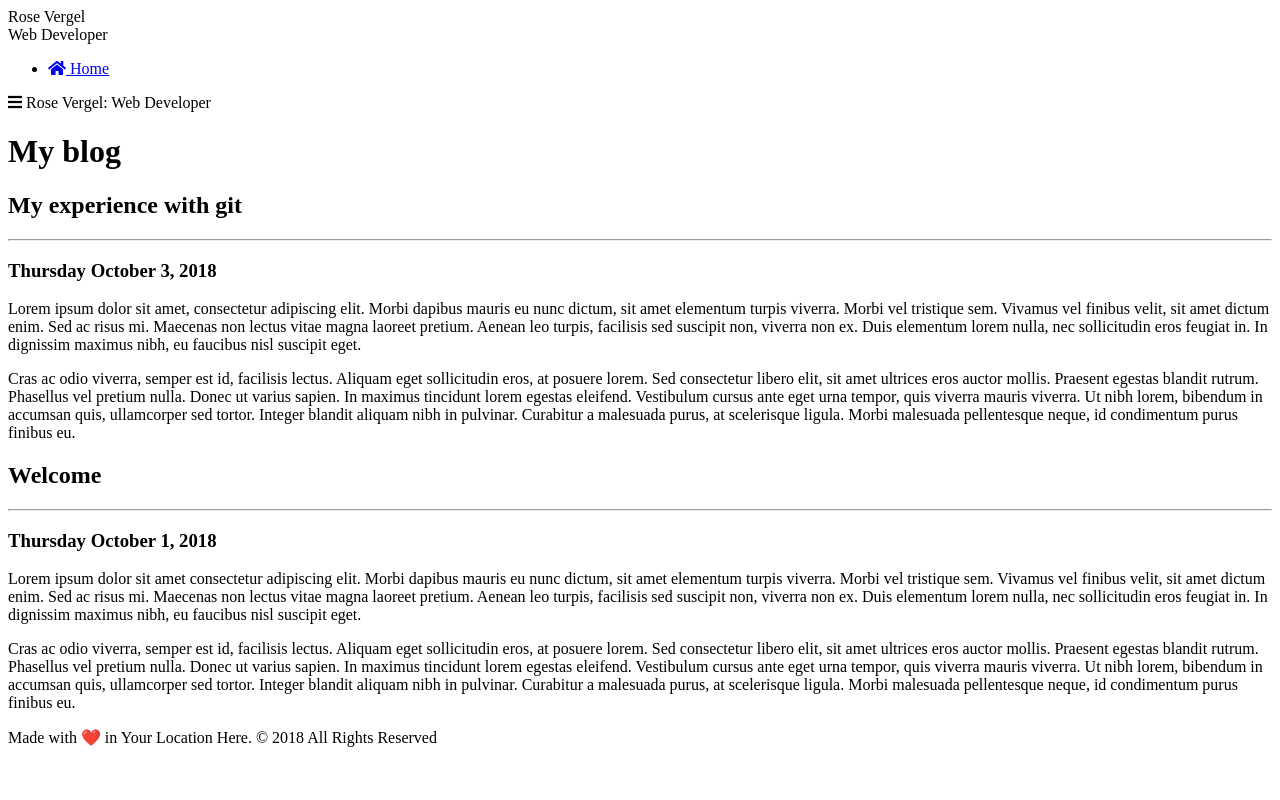
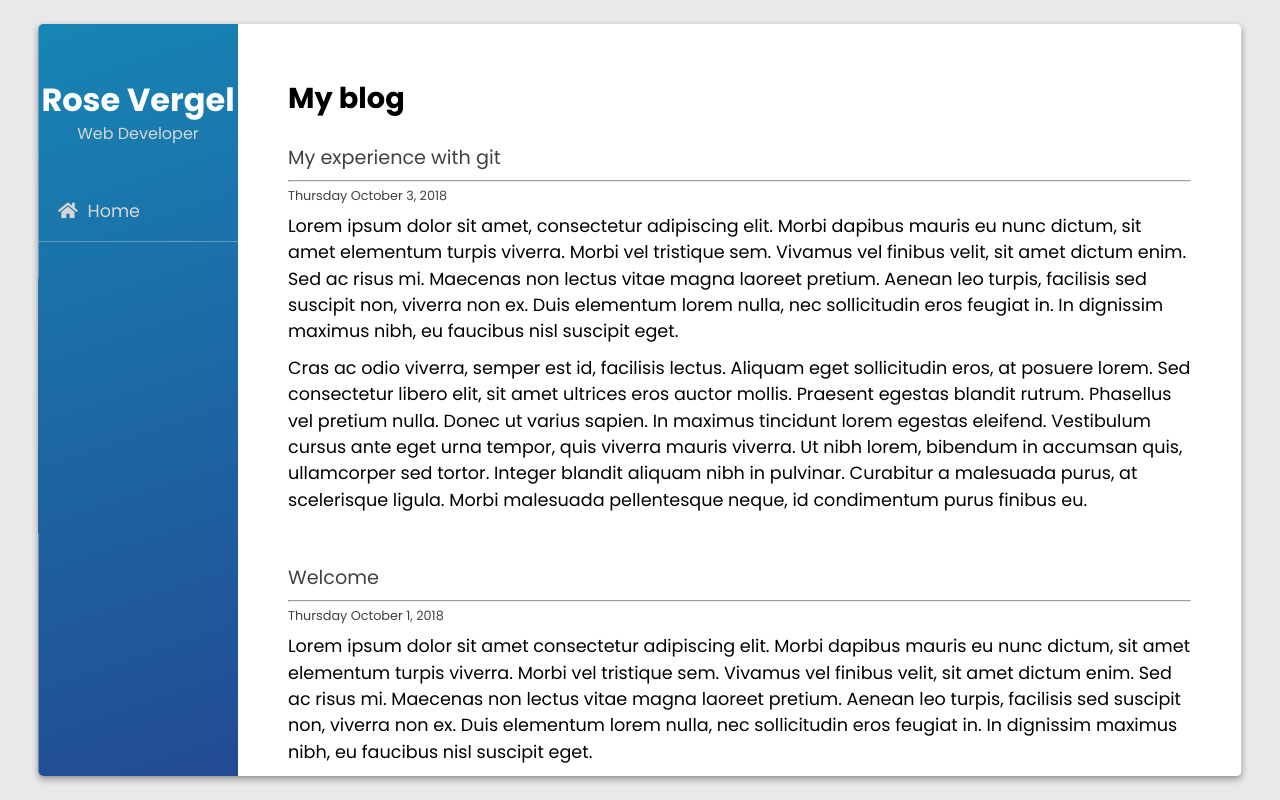
Before and after one commit to lialeon84/personal-blog, a plain HTML site: page index.html in a window 1280 px wide. Drawn offline with nearby package versions, Linux system fonts and the light colour scheme.

Commit message:
Add completed styles.css file

```diff
--- /dev/null
+++ b/assets/css/style.css
@@ -0,0 +1,230 @@
+@import "https://fonts.googleapis.com/css?family=Poppins:400,700";
+
+body {
+  background-color: #e9e9e9;
+  font-family: "Poppins", sans-serif;
+}
+
+h1 {
+  font-weight: 700;
+  font-size: 1.8em;
+  padding: 10px 0px 10px 0px;
+}
+
+h2 {
+  font-size: 1.2em;
+  padding: 25px 0px 5px 0px;
+  color: #414141;
+}
+
+h3 {
+  font-size: 0.8em;
+  color: #414141;
+}
+
+p {
+  font-size: 1.1em;
+  line-height: 1.5em;
+  padding-top: 10px;
+}
+
+p:last-child {
+  padding-bottom: 30px;
+}
+
+a {
+  color: #b32b78;
+  text-decoration: none;
+  -o-transition:.5s;
+  -ms-transition:.5s;
+  -moz-transition:.5s;
+  -webkit-transition:.5s;
+  transition:.5s;
+}
+
+a:hover {
+  color: #852b87;
+}
+
+hr {
+  color: #414141;
+}
+
+div.parent {
+  position: relative;
+  height: 100vh;
+}
+
+div.wrapper {
+  position: absolute;
+  margin: 0 auto;
+  width: 94%;
+  height: 94%;
+  top: 50%;
+  left: 50%;
+  transform: translate(-50%, -50%);
+  background-color: #ffffff;
+  overflow-x: scroll;
+  -webkit-border-radius: 5px;
+  -moz-border-radius: 5px;
+  border-radius: 5px;
+  -webkit-box-shadow: 0px 3px 7px 0px rgba(0,0,0,0.4);
+  -moz-box-shadow: 0px 3px 7px 0px rgba(0,0,0,0.4);
+  box-shadow: 0px 3px 7px 0px rgba(0,0,0,0.4);
+  display: grid;
+  grid-template-rows: 1fr;
+  grid-template-columns: 200px 1fr;
+}
+
+nav {
+  display: grid;
+  grid-row: span 1;
+  grid-column: span 1;
+  background: rgb(23,133,179);
+  background: linear-gradient(162deg, rgba(23,133,179,1) 0%, rgba(38,57,138,1) 100%);
+}
+
+div.inner-wrap {
+  display: block;
+}
+
+div.site-header, div.site-subheader {
+  text-align: center;
+}
+
+div.site-header {
+  margin-top: 60px;
+  text-align: center;
+  font-size: 2em;
+  font-weight: 700;
+  color: #ffffff;
+}
+
+div.site-subheader {
+  text-align: center;
+  font-size: 1em;
+  margin-bottom: 40px;
+  color: #d6d6d6;
+  margin-top:10px;
+}
+
+ul.site-navigation li {
+  border-bottom: 1px solid rgba(214, 214, 214, 0.4);
+  padding: 20px 20px 20px 20px;
+  font-size: 1.1em;
+}
+
+ul.site-navigation li i {
+  margin-right: 5px;
+}
+
+ul.site-navigation li a {
+  color: #d6d6d6;
+  text-decoration: none;
+  -o-transition:.5s;
+  -ms-transition:.5s;
+  -moz-transition:.5s;
+  -webkit-transition:.5s;
+  transition:.5s;
+}
+
+ul.site-navigation li a:hover {
+  color: #ffffff;
+  opacity: 0.5;
+}
+
+.menu {
+  display: none;
+}
+
+main {
+  grid-row: span 1;
+  grid-column: span 1;
+  padding: 50px 50px 50px 50px;
+}
+
+.about-image {
+  float: left;
+  padding-top: 20px;
+  padding-right: 20px;
+  padding-bottom: 20px;
+}
+
+ul.social {
+  margin-top: 30px;
+  font-size: 1.3em;
+}
+
+ul.social li {
+  margin-bottom: 20px;
+  margin-left: 20px;
+}
+
+ul.social li:last-child {
+  margin-bottom: 0px;
+}
+
+footer {
+  font-size: 0.9em;
+  text-align: center;
+  color: #414141;
+}
+
+article.portfolio-item {
+  margin-top: 50px;
+  margin-bottom: 50px;
+  display: grid;
+  grid-template-rows: 1fr;
+  grid-template-columns: 150px 1fr;
+}
+
+div.portfolio-image {
+  grid-row: span 1;
+  grid-column: span 1;
+}
+
+div.portfolio-description {
+  padding-left: 50px;
+  grid-row: span 1;
+  grid-column: span 1;
+}
+
+@media (max-width: 768px) {
+  div.wrapper{
+    width: 96%;
+    grid-template-columns: 1fr;
+  }
+
+  nav {
+    display: none;
+  }
+
+  .active {
+    display: grid;
+  }
+
+  .menuup {
+    grid-template-columns: 200px 1fr!important;
+  }
+
+  .menu {
+    display: block;
+    margin-bottom: 40px;
+  }
+
+  .menu i {
+    margin-right: 10px;
+  }
+
+  .menu-icon {
+    cursor: pointer;
+  }
+
+  .hide {
+    display: none;
+  }
+
+  main {
+    padding: 20px 20px 20px 20px;
+  }
+}
--- a/index.html
+++ b/index.html
@@ -7,7 +7,13 @@
    <meta name="viewport" content="width=device-width, initial-scale=1.0" />
    <meta http-equiv="X-UA-Compatible" content="ie=edge" />
 
+   <link rel="stylesheet" href="https://cdnjs.cloudflare.com/ajax/libs/meyer-reset/2.0/reset.min.css"/>
+
+
     <link rel="stylesheet" href="https://use.fontawesome.com/releases/v5.4.1/css/all.css">
+
+    <link rel="stylesheet" href="assets/css/style.css"/>
+
    <title>Rose Vergel - Web Developer</title>
  </head>
  <body>
@@ -89,7 +95,7 @@
          </article>
 
          <footer>
-           Made with ❤️ in Your Location Here. © 2018 All Rights Reserved
+           Made with ❤️ in Nashville, TN. © 2019 All Rights Reserved
          </footer>
        </main>
      </div>
```
